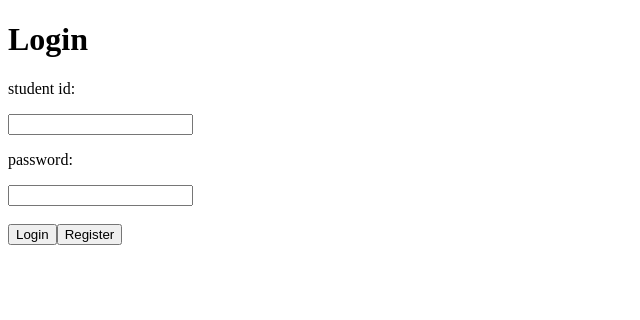
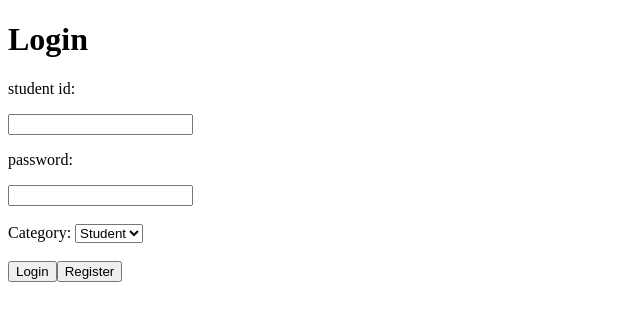
Before and after one commit to yooweeng/XMUM-Hostel-Management-System, a React (Create React App) app: page / in a window 1280 px wide. Shown: the top 320 px of the page, without its empty margins (0-640 px from the left). Built offline with nearby package versions, Linux system fonts and the light colour scheme.

Commit message:
Add Staff and Student homepage

```diff
--- a/src/pages/Login.js
+++ b/src/pages/Login.js
@@ -1,10 +1,13 @@
 import React, { useState } from 'react'
 import { Link } from 'react-router-dom'
+import StaffHomepage from './Staff/StaffHomepage'
+import StudentHomepage from './Student/StudentHomepage'
 
 export default function Login() {
 
     const [studentId,setStudentId] = useState('')
     const [password,setPassword] = useState('')
+    const [category,setCategory] = useState('student')
 
     function login(){
         fetch('http://localhost:8080/api/v1/student')
@@ -17,6 +20,7 @@ export default function Login() {
         for(var i=0; i<data.length; i++){
             if(studentId === data[i].student_id && password === data[i].password){
                 console.log('success')
+                redirectOnCategory()
                 break;
             }
             else if(i === (data.length-1)){
@@ -25,13 +29,29 @@ export default function Login() {
         }
     }
 
+    function redirectOnCategory(){
+        if(category === "student"){
+            console.log('redirect to student')
+            return <StudentHomepage/>;
+        }
+        else if(category === "staff"){
+            console.log('redirect to staff')
+            return <StaffHomepage/>;
+        }
+    }
+
     return (
     <>
       <h1>Login</h1>
       <p>student id: </p><input value={studentId} onChange={e => setStudentId(e.target.value)}/><br/>
       <p>password: </p><input value={password} onChange={e => setPassword(e.target.value)}/><br/><br/>
+      Category: <select value={category} onChange={e => setCategory(e.target.value)}>
+          <option value="student">Student</option>
+          <option value="staff">Staff</option>
+      </select><br/><br/>
       <button onClick={login}>Login</button>
       <Link to='/register'><button>Register</button></Link>
+
       <p id="output"></p>
     </>
     )
--- /dev/null
+++ b/src/pages/Staff/StaffHomepage.js
@@ -0,0 +1,9 @@
+import React from 'react'
+
+export default function StaffHomepage() {
+  return (
+    <div>
+      Here is staff home page
+    </div>
+  )
+}
--- /dev/null
+++ b/src/pages/Student/StudentHomepage.js
@@ -0,0 +1,9 @@
+import React from 'react'
+
+export default function StudentHomepage() {
+  return (
+    <div>
+      Here is student home page
+    </div>
+  )
+}
```
